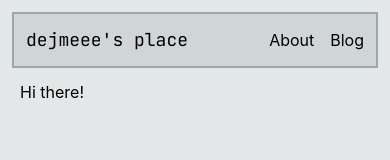
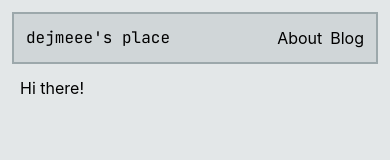
Before and after one commit to dejmeee/dejmeee.github.io, a Vue app: page /#/ in a window 390 px wide. Shown: the top 160 px of the page. Built offline with nearby package versions, Linux system fonts and the light colour scheme; what marked-shiki would draw is missing.

Commit message:
Added some small animations here and there

```diff
--- a/src/pages/BlogPage.vue
+++ b/src/pages/BlogPage.vue
@@ -61,6 +61,10 @@ const formatDate = (date) => {
     @apply bg-tinted-surface-400 dark:bg-tinted-surface-925 border-2 border-tinted-surface-500 dark:border-tinted-surface-900;
   }
 
+  @variant hover {
+    @apply transition-transform duration-150 scale-99;
+  }
+
   @variant focus {
     @apply bg-tinted-surface-400 dark:bg-tinted-surface-925 border-2 border-tinted-surface-500 dark:border-tinted-surface-900;
   }
@@ -73,6 +77,10 @@ const formatDate = (date) => {
     @apply bg-tinted-surface-500 dark:bg-tinted-surface-900 border-2 border-tinted-surface-600 dark:border-tinted-surface-800;
   }
 
+  @variant group-hover {
+    @apply transition-transform duration-150 scale-99;
+  }
+
   @variant group-focus {
     @apply bg-tinted-surface-500 dark:bg-tinted-surface-900 border-2 border-tinted-surface-600 dark:border-tinted-surface-800;
   }
--- a/src/pages/BlogPost.vue
+++ b/src/pages/BlogPost.vue
@@ -1,5 +1,5 @@
 <script setup>
-import { computed } from "vue"
+import { computed, Transition } from "vue"
 import { useRoute } from "vue-router"
 import { ref, onMounted, onUnmounted, watch } from "vue"
 import { marked } from "marked"
@@ -73,11 +73,13 @@ onUnmounted(() => {
       <RouterLink to="/blog" class="button-container px-4 py-2">Go back to the blog list</RouterLink>
     </div>
 
-    <button v-if="showButton" class="fixed right-6 bottom-6 primary-container" @click="scrollToTop">
-      <svg xmlns="http://www.w3.org/2000/svg" viewBox="0 -960 960 960" fill="currentColor" class="h-8">
-        <path d="M440-160v-487L216-423l-56-57 320-320 320 320-56 57-224-224v487h-80Z" />
-      </svg>
-    </button>
+    <Transition name="fade">
+      <button v-if="showButton" class="fixed right-6 bottom-6 primary-container p-2" @click="scrollToTop">
+        <svg xmlns="http://www.w3.org/2000/svg" viewBox="0 -960 960 960" fill="currentColor" class="h-8">
+          <path d="M440-160v-487L216-423l-56-57 320-320 320 320-56 57-224-224v487h-80Z" />
+        </svg>
+      </button>
+    </Transition>
   </PageWrapper>
 </template>
 
@@ -95,4 +97,17 @@ onUnmounted(() => {
     @apply bg-tinted-surface-400 dark:bg-tinted-surface-925 border-2 border-tinted-surface-500 dark:border-tinted-surface-900;
   }
 }
+
+.fade-enter-active,
+.fade-leave-active {
+  transition:
+    opacity 150ms ease,
+    transform 250ms ease;
+}
+
+.fade-enter-from,
+.fade-leave-to {
+  opacity: 0;
+  transform: translateY(10px);
+}
 </style>
--- a/src/templates/PageHeader.vue
+++ b/src/templates/PageHeader.vue
@@ -5,10 +5,12 @@ import { RouterLink } from "vue-router"
 <template>
   <header class="p-3 2xl:px-0">
     <nav class="flex justify-between p-3 primary-container">
-      <RouterLink to="/" class="text-lg md:text-2xl font-jetbrains-mono nav-link"> dejmeee's place </RouterLink>
-      <ul class="flex gap-4 md:text-lg items-center">
-        <li><RouterLink to="/about" class="nav-link"> About </RouterLink></li>
-        <li><RouterLink to="/blog" class="nav-link"> Blog </RouterLink></li>
+      <RouterLink to="/" class="sm:text-lg md:text-2xl font-jetbrains-mono nav-link hover:scale-102">
+        dejmeee's place
+      </RouterLink>
+      <ul class="flex gap-2 md:gap-4 md:text-lg items-center">
+        <li><RouterLink to="/about" class="inline-block nav-link hover:scale-105"> About </RouterLink></li>
+        <li><RouterLink to="/blog" class="inline-block nav-link hover:scale-105"> Blog </RouterLink></li>
       </ul>
     </nav>
   </header>
@@ -18,6 +20,8 @@ import { RouterLink } from "vue-router"
 @reference "../style.css";
 
 .nav-link {
-  @apply hover:underline hover:text-tinted-primary-500 dark:hover:text-tinted-primary-300 active:text-tinted-primary-600 dark:active:text-tinted-primary-500;
+  @apply hover:underline transition-transform duration-150
+  hover:text-tinted-primary-500 dark:hover:text-tinted-primary-300
+  active:text-tinted-primary-600 dark:active:text-tinted-primary-500;
 }
 </style>
```
